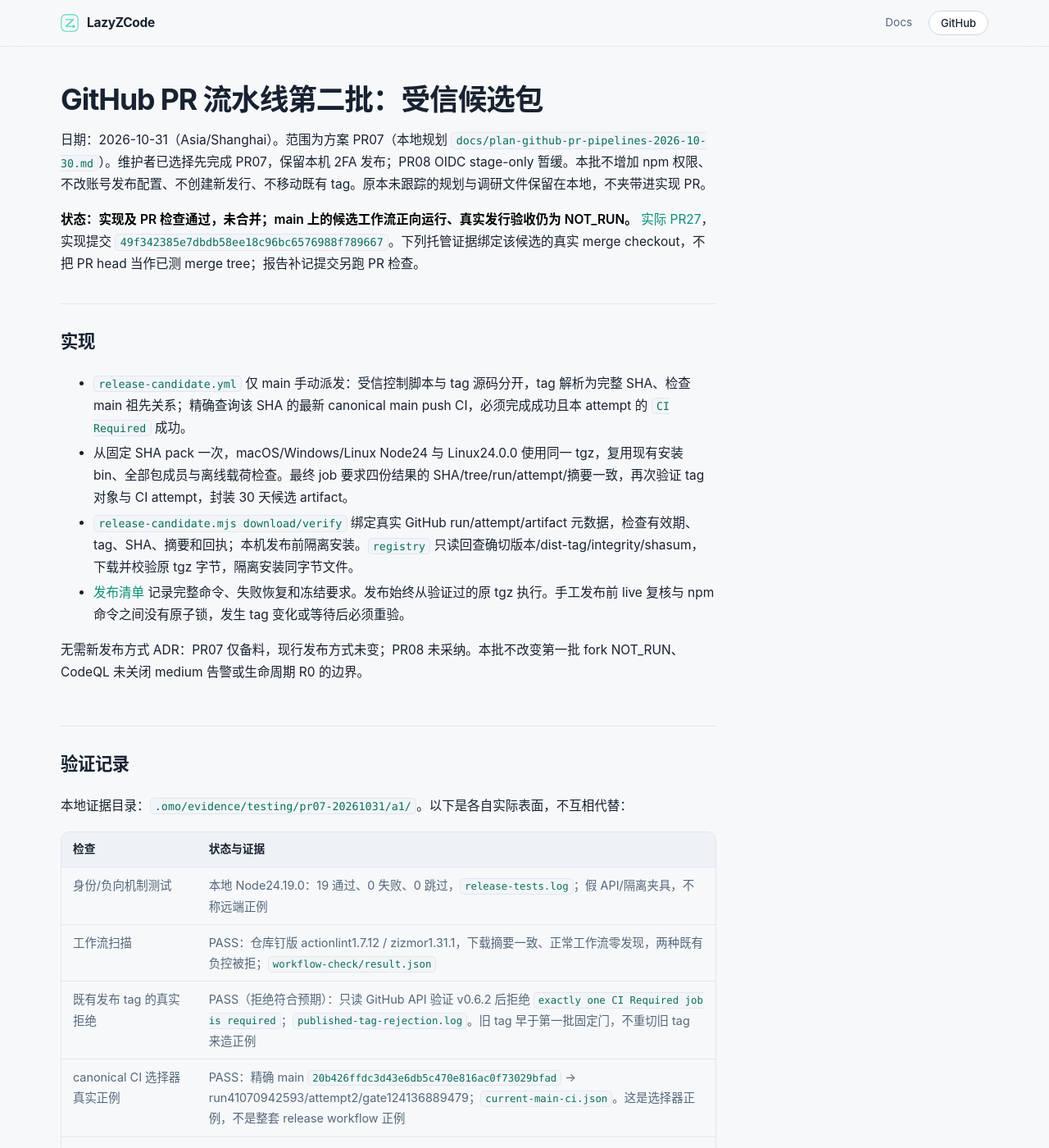
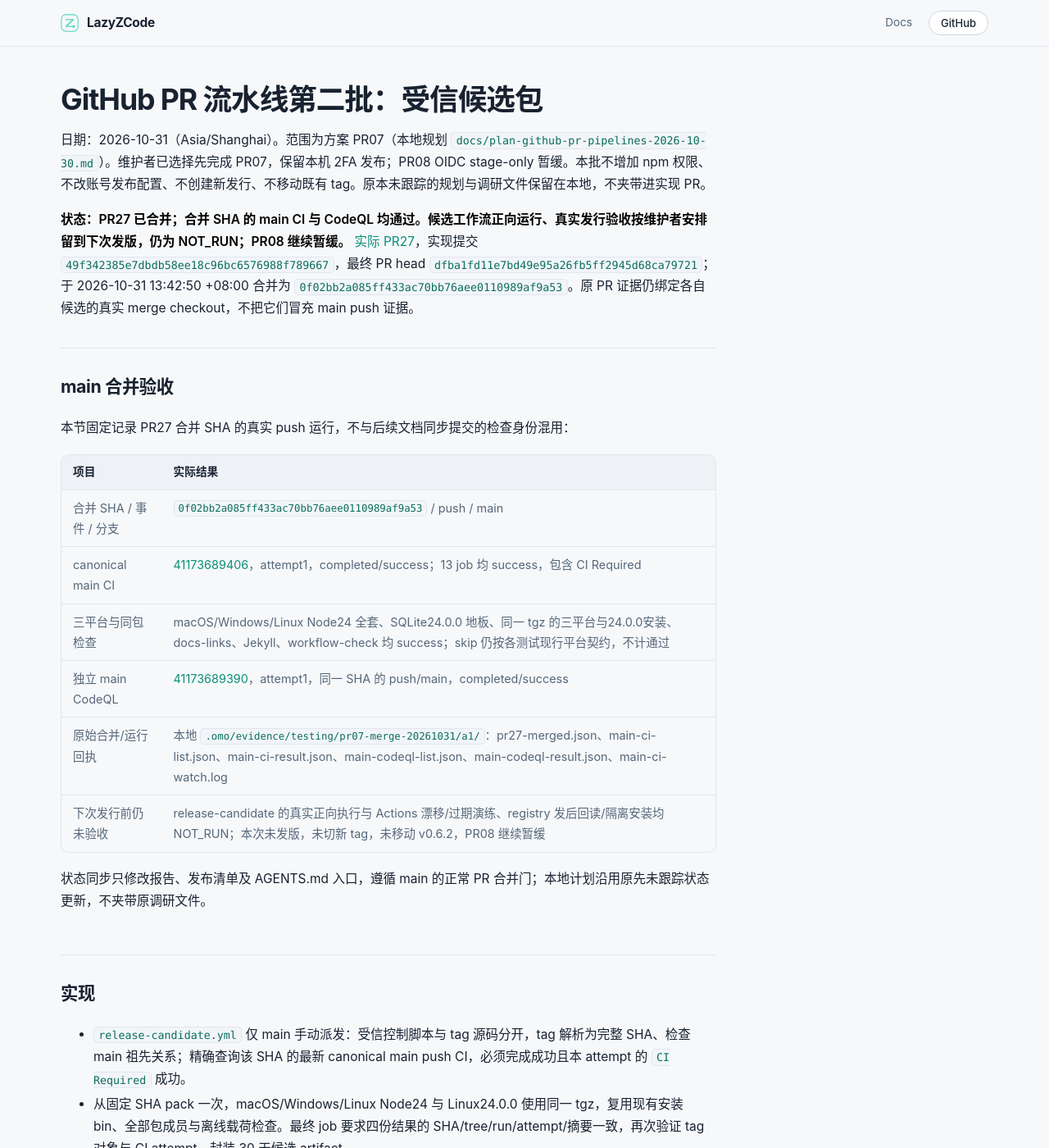
Before and after one commit to Acfufu/lazyzcode, a Jekyll site: the page built from docs/reports/pr-pipeline-batch2-2026-10-31.md, in a window 1280 px wide and 1400 px high. Shown: the whole window at 82% size. Built offline with Jekyll 4.4.1, drawn with Linux system fonts in a browser that asks for light colours; our own code applies the rules of GitHub Pages for plain Markdown files; some of the changed text lies outside the part shown.

Commit message:
docs(release): record PR27 merge and successful main validation

```diff
--- a/docs/reports/pr-pipeline-batch2-2026-10-31.md
+++ b/docs/reports/pr-pipeline-batch2-2026-10-31.md
@@ -2,7 +2,22 @@
 
 日期：2026-10-31（Asia/Shanghai）。范围为方案 PR07（本地规划 `docs/plan-github-pr-pipelines-2026-10-30.md`）。维护者已选择先完成 PR07，保留本机 2FA 发布；PR08 OIDC stage-only 暂缓。本批不增加 npm 权限、不改账号发布配置、不创建新发行、不移动既有 tag。原本未跟踪的规划与调研文件保留在本地，不夹带进实现 PR。
 
-**状态：实现及 PR 检查通过，未合并；main 上的候选工作流正向运行、真实发行验收仍为 NOT_RUN。** [实际 PR27](https://github.com/Acfufu/lazyzcode/pull/27)，实现提交 `49f342385e7dbdb58ee18c96bc6576988f789667`。下列托管证据绑定该候选的真实 merge checkout，不把 PR head 当作已测 merge tree；报告补记提交另跑 PR 检查。
+**状态：PR27 已合并；合并 SHA 的 main CI 与 CodeQL 均通过。候选工作流正向运行、真实发行验收按维护者安排留到下次发版，仍为 NOT_RUN；PR08 继续暂缓。** [实际 PR27](https://github.com/Acfufu/lazyzcode/pull/27)，实现提交 `49f342385e7dbdb58ee18c96bc6576988f789667`，最终 PR head `dfba1fd11e7bd49e95a26fb5ff2945d68ca79721`；于 2026-10-31 13:42:50 +08:00 合并为 `0f02bb2a085ff433ac70bb76aee0110989af9a53`。原 PR 证据仍绑定各自候选的真实 merge checkout，不把它们冒充 main push 证据。
+
+## main 合并验收
+
+本节固定记录 PR27 合并 SHA 的真实 push 运行，不与后续文档同步提交的检查身份混用：
+
+| 项目 | 实际结果 |
+| --- | --- |
+| 合并 SHA / 事件 / 分支 | `0f02bb2a085ff433ac70bb76aee0110989af9a53` / push / main |
+| canonical main CI | [41173689406](https://github.com/Acfufu/lazyzcode/actions/runs/41173689406)，attempt1，completed/success；13 job 均 success，包含 CI Required |
+| 三平台与同包检查 | macOS/Windows/Linux Node24 全套、SQLite24.0.0 地板、同一 tgz 的三平台与24.0.0安装、docs-links、Jekyll、workflow-check 均 success；skip 仍按各测试现行平台契约，不计通过 |
+| 独立 main CodeQL | [41173689390](https://github.com/Acfufu/lazyzcode/actions/runs/41173689390)，attempt1，同一 SHA 的 push/main，completed/success |
+| 原始合并/运行回执 | 本地 `.omo/evidence/testing/pr07-merge-20261031/a1/`：pr27-merged.json、main-ci-list.json、main-ci-result.json、main-codeql-list.json、main-codeql-result.json、main-ci-watch.log |
+| 下次发行前仍未验收 | release-candidate 的真实正向执行与 Actions 漂移/过期演练、registry 发后回读/隔离安装均 NOT_RUN；本次未发版，未切新 tag，未移动 v0.6.2，PR08 继续暂缓 |
+
+状态同步只修改报告、发布清单及 AGENTS.md 入口，遵循 main 的正常 PR 合并门；本地计划沿用原先未跟踪状态更新，不夹带原调研文件。
 
 ## 实现
 
@@ -28,7 +43,7 @@
 | 本地真正 pack/安装 | 首次 pack 120 秒超时；仅增加 NPM_CONFIG_OFFLINE=true 的一次对照仍超时。无 manifest，依赖它的安装/反例不能计成功。`a1/package-build.log`、`../a2/package-build.log`；不据此修改产品断言 |
 | PR 托管检查 | [CI41171862815](https://github.com/Acfufu/lazyzcode/actions/runs/41171862815) / attempt1 成功，CI Required 成功；[CodeQL41171862760](https://github.com/Acfufu/lazyzcode/actions/runs/41171862760) 分析及 CodeQL 语义检查成功；15 项检查成功 |
 | 同 tgz 四路安装 | 托管四个 consumer 均 PASS，逐项核对 run/attempt/checkout SHA/tree/SHA256/SRI 一致，包76文件/载荷25文件；`same-package.json`。属于 PR ci 工作流，不冒称新的 release-candidate 工作流已经执行 |
-| 新 workflow 的托管正向运行 | NOT_RUN：需先合入 main，并在下一次定版后有满足全部前置的新 tag |
+| 新 workflow 的托管正向运行 | NOT_RUN：工作流已合入 main；按维护者安排，留到下一次定版后用满足全部前置的新 tag 验收 |
 | 错 SHA/tag 漂移/过期/摘要反例的真实 Actions 演练 | NOT_RUN：机制测试已覆盖，尚无真实 Actions 候选回执，不替换成远端验收 |
 | 首次真实发行 registry 回读 | NOT_RUN：按计划留给第一次真实发行；未运行 npm publish |
 
```
Also changed, not shown: AGENTS.md (+1 -1 lines), docs/release-checklist.md (+1 -1 lines).
